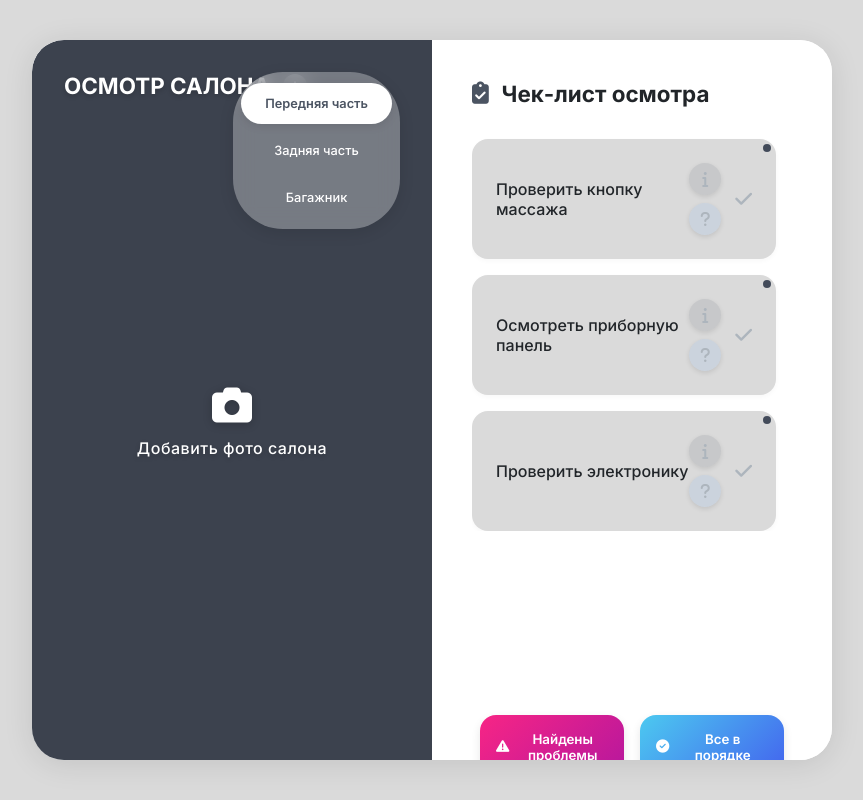
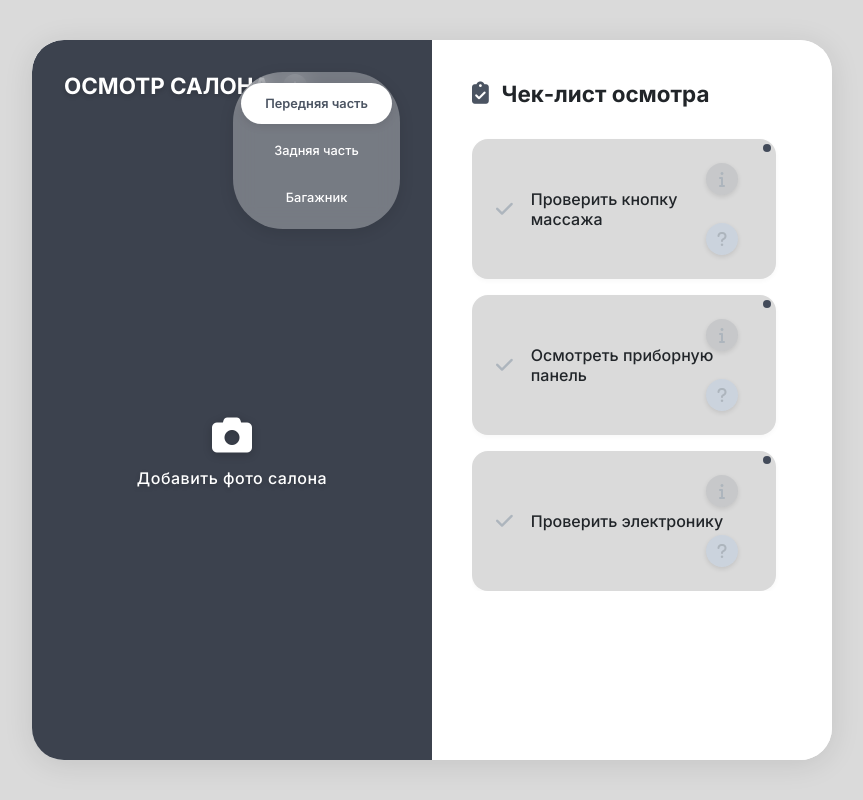
Before and after one commit to VladTichonenko/jknfv, a plain HTML site: page tormoz.html in a window 1280 px wide. Shown: the whole page, without its empty margins (208-1071 px from the left). Drawn offline with Linux system fonts and the light colour scheme.

Commit message:
Update tormoz.html

```diff
--- a/tormoz.html
+++ b/tormoz.html
@@ -241,7 +241,6 @@
 
         .inspection-item {
     display: flex;
-            justify-content: space-between;
     align-items: center;
     padding: 1.2rem 1rem;
     margin-bottom: 1rem;
@@ -276,11 +275,10 @@
         }
 
         .inspection-item span {
-            position: relative;
-            z-index: 2;
+    flex-grow: 1;
     font-weight: 500;
-            flex-grow: 1;
-            margin-right: 12px;
+    text-align: left;
+    margin-left: 18px;
 }
 
         .inspection-item i {
@@ -310,7 +308,7 @@
         .task-icons {
             display: flex;
             flex-direction: column;
-            gap: 8px;
+            gap: 28px;
             margin-left: 12px;
             align-items: center;
         }
@@ -1057,6 +1055,7 @@
                 </h2>
 
                <div class="inspection-item animate-in delay-1" id="check-seats">
+    <i class="fas fa-check"></i>
     <span>Проверить кнопку массажа</span>
     <div class="task-icons">
         <div class="task-icon info" title="Показать пример">
@@ -1066,10 +1065,10 @@
             <i class="fas fa-question"></i>
         </div>
     </div>
+</div>
+
+                <div class="inspection-item animate-in delay-2" id="check-dashboard">
     <i class="fas fa-check"></i>
-                </div>
-
-                <div class="inspection-item animate-in delay-2" id="check-dashboard">
     <span>Осмотреть приборную панель</span>
     <div class="task-icons">
         <div class="task-icon info" title="Показать пример">
@@ -1079,10 +1078,9 @@
             <i class="fas fa-question"></i>
         </div>
     </div>
+</div>
+                <div class="inspection-item animate-in delay-1" id="check-electronics">
     <i class="fas fa-check"></i>
-                </div>
-
-                <div class="inspection-item animate-in delay-1" id="check-electronics">
     <span>Проверить электронику</span>
     <div class="task-icons">
         <div class="task-icon info" title="Показать пример">
@@ -1092,17 +1090,16 @@
             <i class="fas fa-question"></i>
         </div>
     </div>
+</div>
+
+               <div class="inspection-item animate-in delay-1" id="check-smells">
     <i class="fas fa-check"></i>
-                </div>
-
-                <div class="inspection-item animate-in delay-1" id="check-smells">
-                    <span>Проверить отсутствие запахов</span>
+    <span>Проверить наличие запахов</span>
     <div class="task-icons">
         <div class="task-icon comment" title="Добавить комментарий">
             <i class="fas fa-question"></i>
         </div>
     </div>
-                    <i class="fas fa-check"></i>
 </div>
             </div>
         </div>
```
Lines whose indentation alone changed are shown as unchanged.
